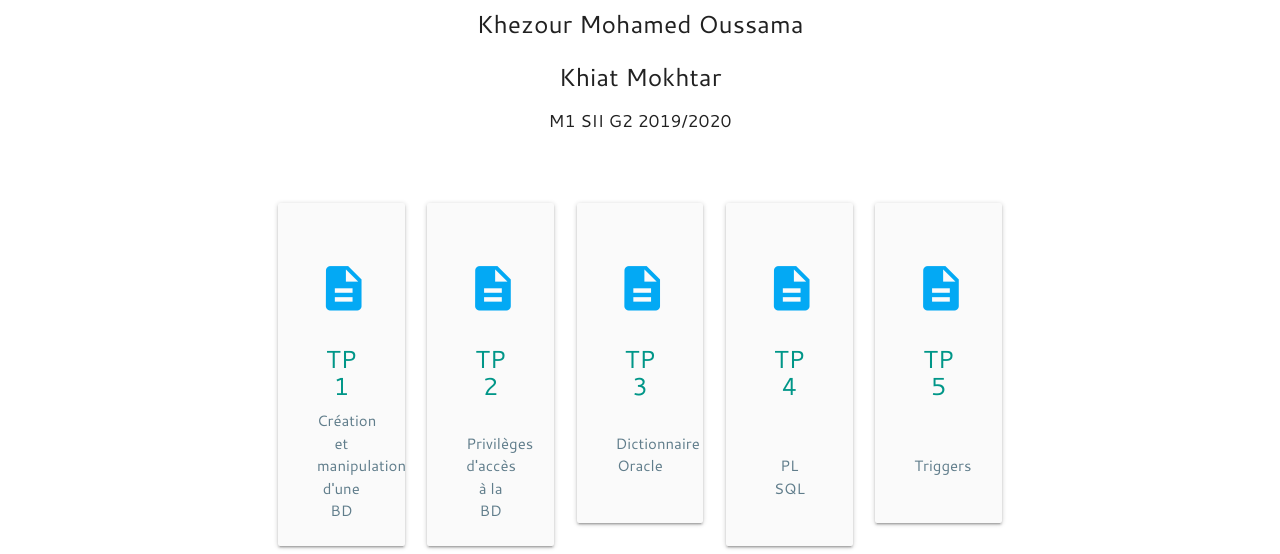
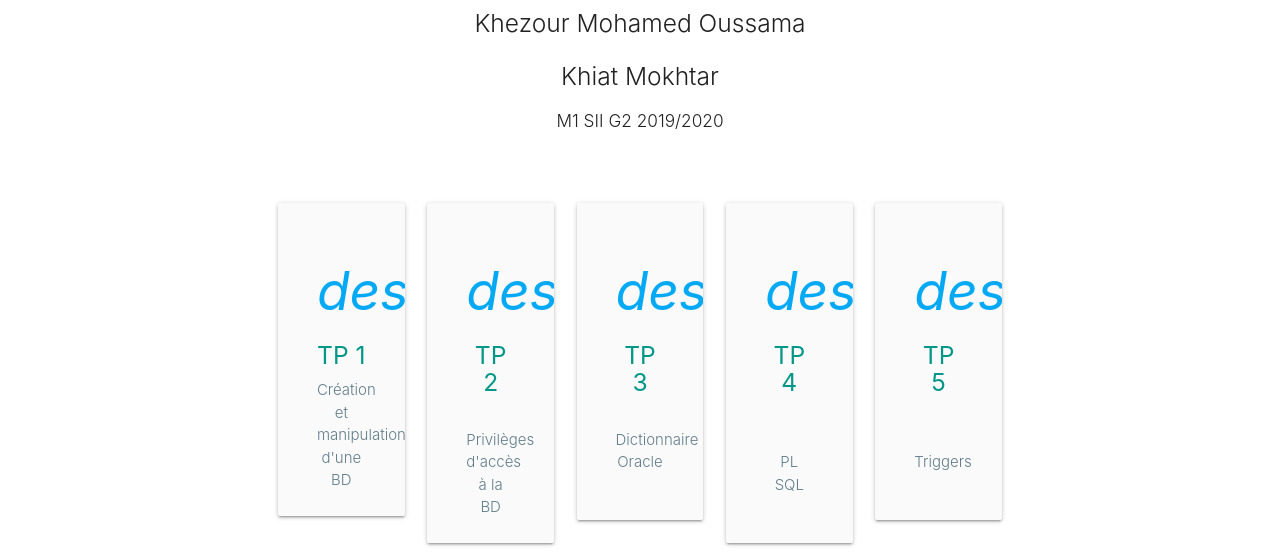
Before and after one commit to khzouroussama/usthb_rapports, a plain HTML site: page index.html in a window 1280 px wide. Shown: the part 246-800 px from the top of the page. Drawn offline with Linux system fonts and the light colour scheme.

Commit message:
Update style.css

```diff
--- a/css/style.css
+++ b/css/style.css
@@ -12,50 +12,3 @@
 .icon-block .material-icons {
 	font-size: inherit;
 }
-
-
-@font-face {
-    font-family: Cantarell;
-    src: url(../fonts/Cantarell/Cantarell-Regular.ttf);
-}
-
-html{
-    font-family: Cantarell;
-}
-
-@font-face {
-    font-family: 'Material Icons';
-    font-style: normal;
-    font-weight: 400;
-    src: url(iconfont/MaterialIcons-Regular.eot); /* For IE6-8 */
-    src: local('Material Icons'),
-    local('MaterialIcons-Regular'),
-    url(iconfont/MaterialIcons-Regular.woff2) format('woff2'),
-    url(iconfont/MaterialIcons-Regular.woff) format('woff'),
-    url(iconfont/MaterialIcons-Regular.ttf) format('truetype');
-}
-
-.material-icons {
-    font-family: 'Material Icons';
-    font-weight: normal;
-    font-style: normal;
-    font-size: 24px;  /* Preferred icon size */
-    display: inline-block;
-    line-height: 1;
-    text-transform: none;
-    letter-spacing: normal;
-    word-wrap: normal;
-    white-space: nowrap;
-    direction: ltr;
-
-    /* Support for all WebKit browsers. */
-    -webkit-font-smoothing: antialiased;
-    /* Support for Safari and Chrome. */
-    text-rendering: optimizeLegibility;
-
-    /* Support for Firefox. */
-    -moz-osx-font-smoothing: grayscale;
-
-    /* Support for IE. */
-    font-feature-settings: 'liga';
-}
```
